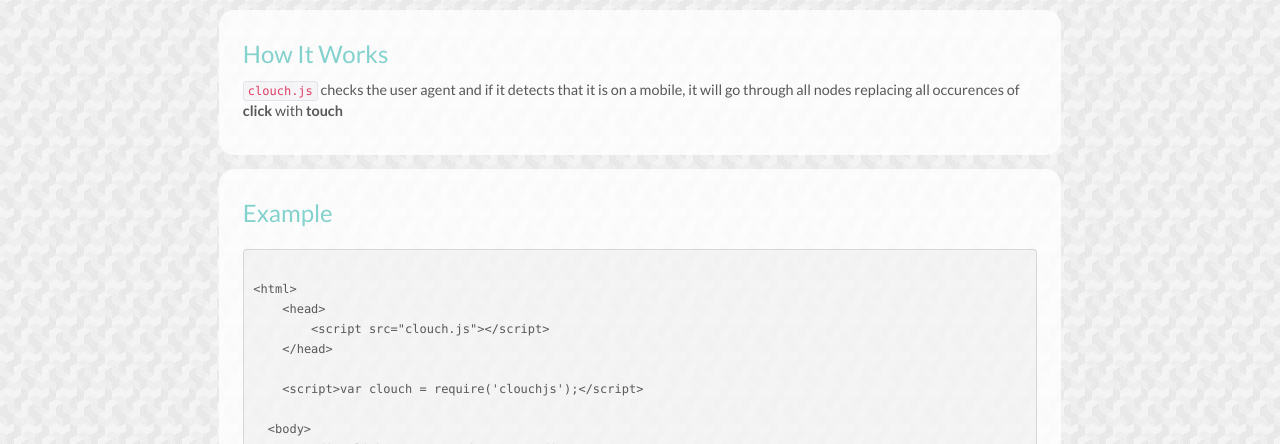
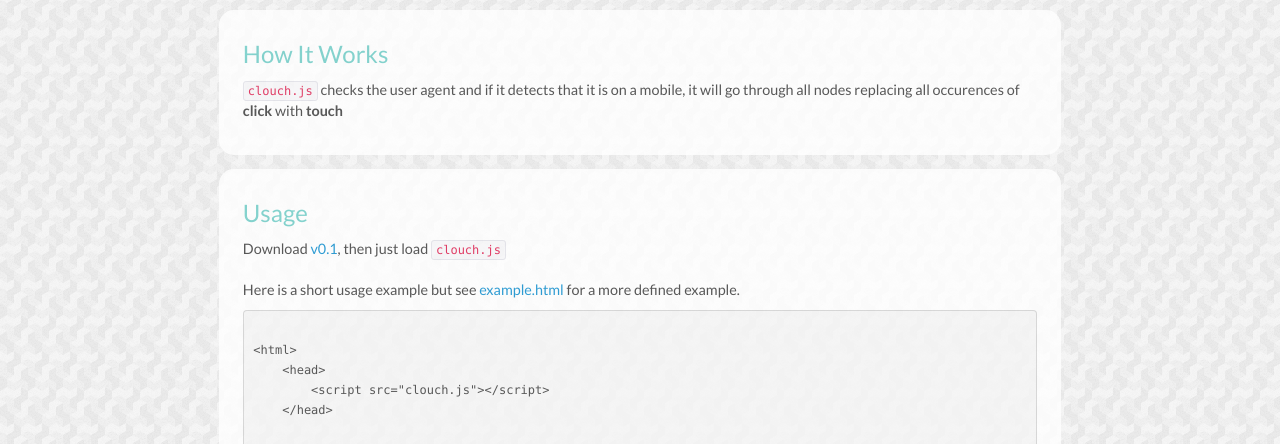
Before and after one commit to bulkan/clouch.js, a plain HTML site: page index.html in a window 1280 px wide. Shown: the part 356-800 px from the top of the page. Drawn offline with Linux system fonts and the light colour scheme.

Commit message:
added download link

```diff
--- a/index.html
+++ b/index.html
@@ -44,8 +44,11 @@
 
             <div class="row-fluid">
                 <div class="information-box span8 offset2">
-                    <p class="information-heading">Example</p>
+                    <p class="information-heading">Usage</p>
                     <p class="information-text">
+                    Download <a href="https://github.com/bulkan/clouch.js/releases/v0.1">v0.1</a>, then just load <code>clouch.js</code>
+                    </br>
+                    </br>Here is a short usage example but see <a href="https://github.com/bulkan/clouch.js/blob/master/example.html">example.html</a> for a more defined example.
 <pre>
 <code>
 &lt;html&gt;
```
